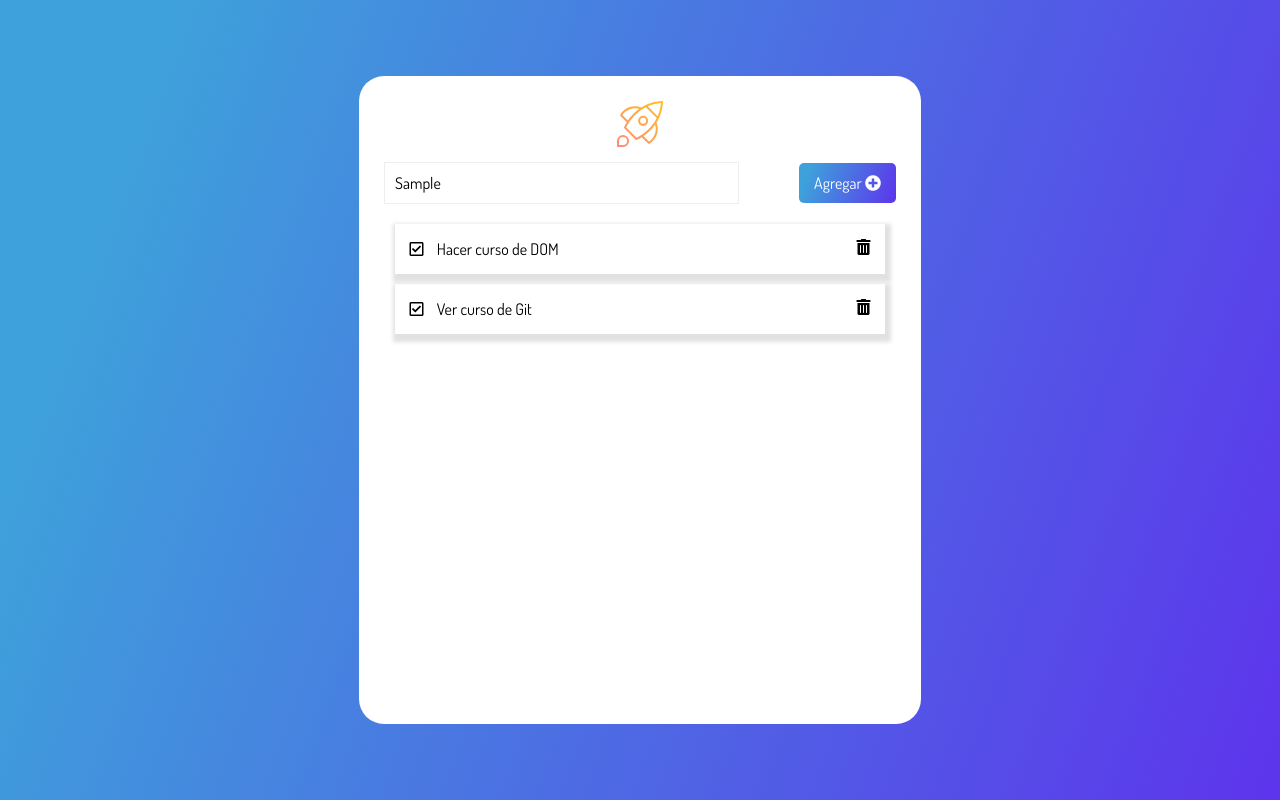
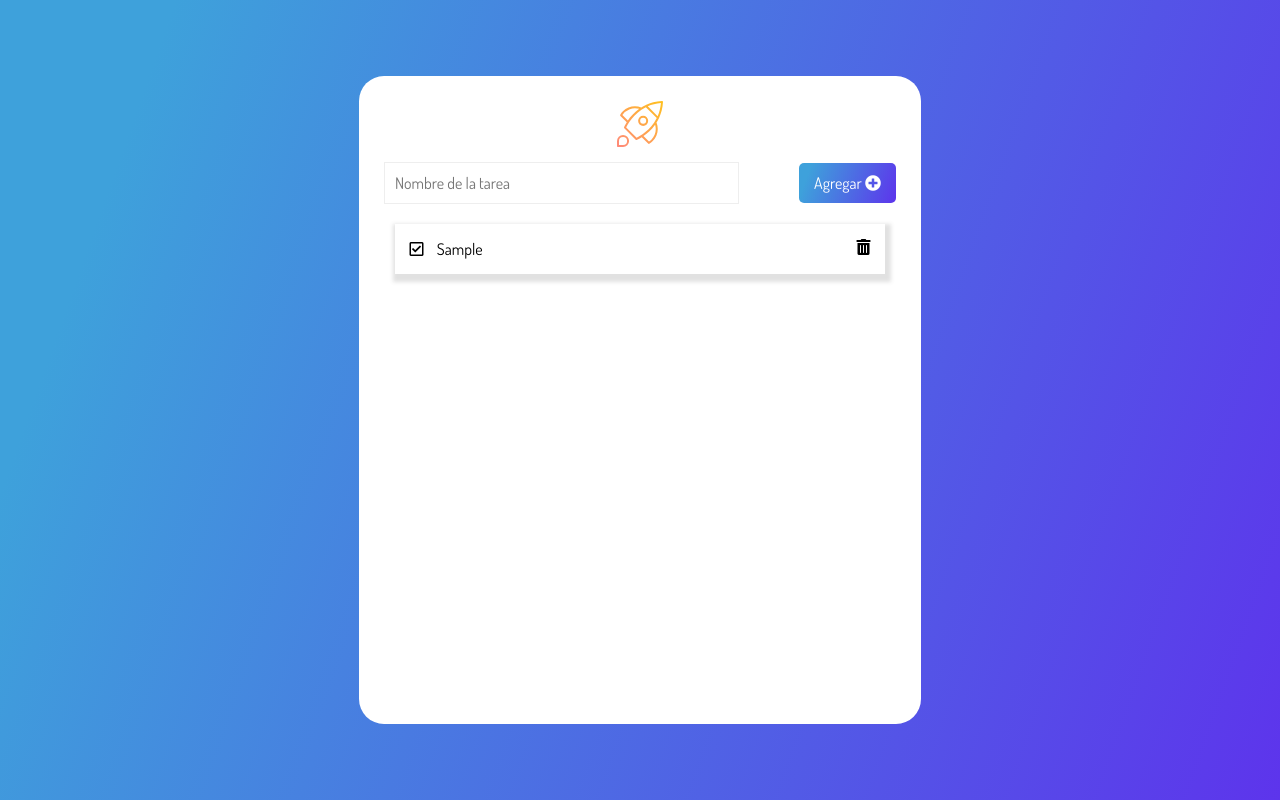
Before and after one commit to Stiven-Ols/ToDo, a plain HTML site: page index.html in a window 1280 px wide. Both pictures are taken after typing "Sample" into the empty fields and a click on the button "Agregar". Drawn offline with Linux system fonts and the light colour scheme.

Commit message:
clase 04 completada

```diff
--- a/JS/source.js
+++ b/JS/source.js
@@ -4,7 +4,22 @@ const btn = document.querySelector('[data-form-btn]');
 const createTask = (evento) => {
     evento.preventDefault();
     const input = document.querySelector('[data-form-input]');
-    console.log(input.value);
+    const value = input.value;
+    const list = document.querySelector('[data-list]');
+    const task = document.createElement('li');
+    task.classList.add('card');
+    input.value = '';
+    const content = `
+    <div>
+        <i class="far fa-check-square icon"></i>
+        <span class="task">${value}</span>
+    </div>
+    <i class="fas fa-trash-alt trashIcon icon"></i>`;
+    task.innerHTML = content;
+
+    list.appendChild(task);
+
+    console.log(content);
 }
 console.log(btn);
 
--- a/index.html
+++ b/index.html
@@ -36,22 +36,7 @@
             </button>
           </form>
         </div>
-        <ul class="cardsList">
-          <li class="card">
-            <div>
-              <i class="far fa-check-square icon"></i>
-              <span class="task">Hacer curso de DOM</span>
-            </div>
-            <i class="fas fa-trash-alt trashIcon icon"></i>
-          </li>
-
-          <li class="card">
-            <div>
-              <i class="far fa-check-square icon"></i>
-              <span class="task">Ver curso de Git</span>
-            </div>
-            <i class="fas fa-trash-alt trashIcon icon"></i>
-          </li>
+        <ul class="cardsList" data-list>
         </ul>
       </div>
     </main>
```
